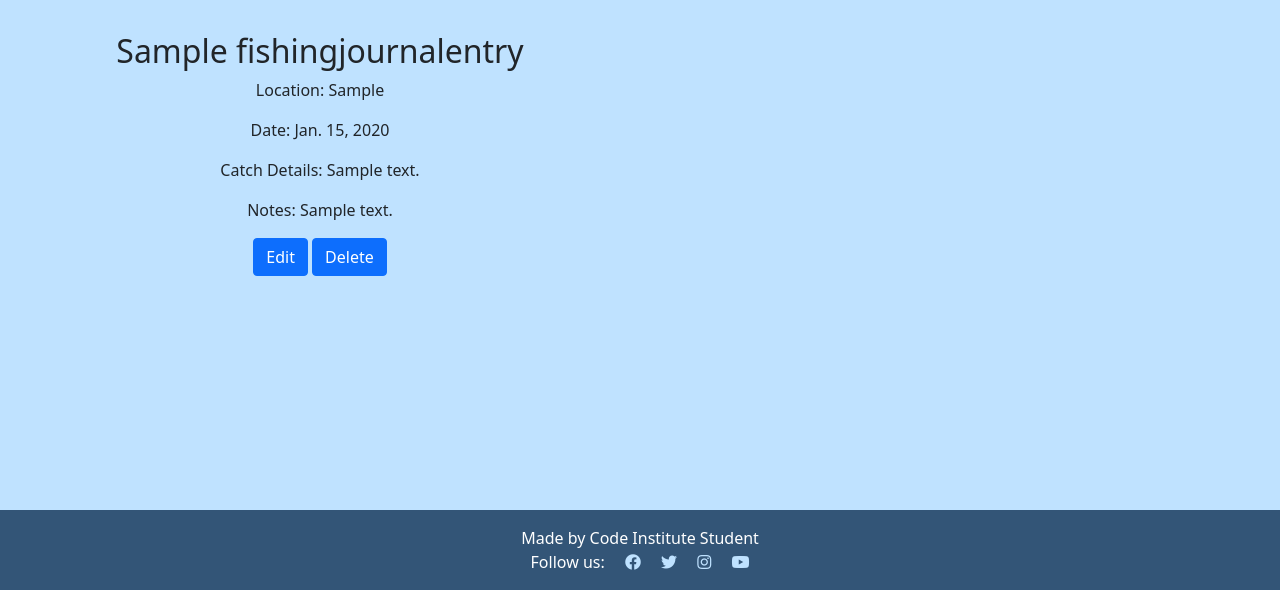
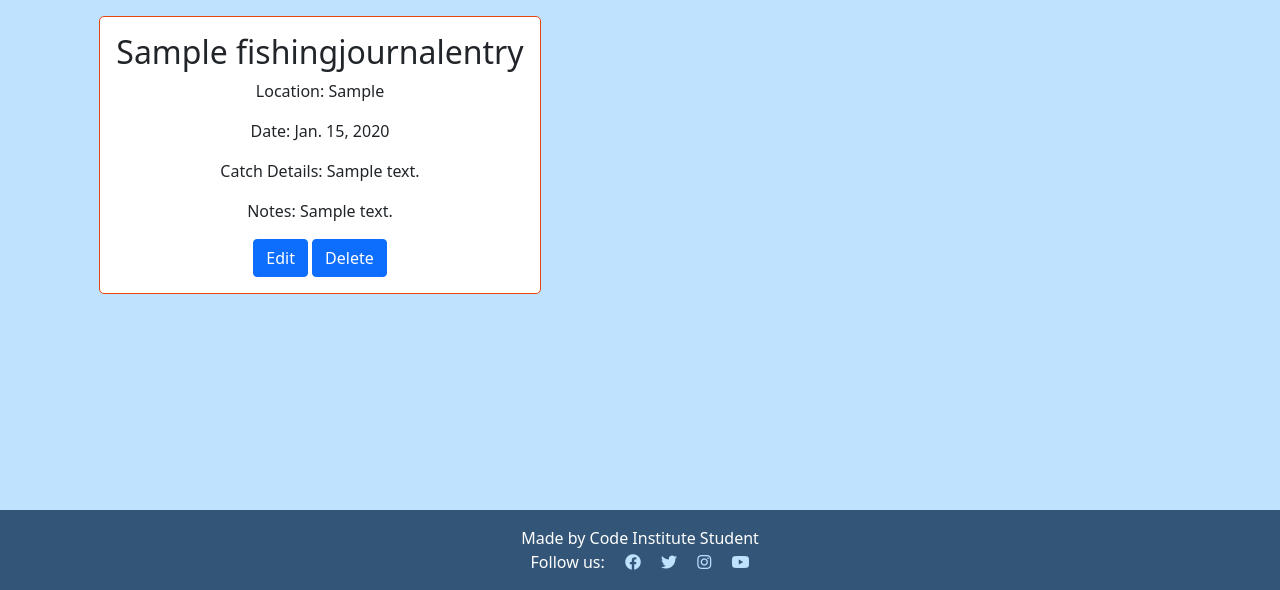
Before and after one commit to Pierreslag/fishingblog, a Django app: page /fishing_journal/entry_base/ in a window 1280 px wide. Shown: the part 210-800 px from the top of the page. Run offline with Django 3.2, Linux system fonts and the light colour scheme; a user stored in the database is signed in; tables that the repository leaves empty hold one stand-in row (values such as "Sample post").

Commit message:
Add entry card background

```diff
--- a/static/css/style.css
+++ b/static/css/style.css
@@ -40,11 +40,6 @@ footer a {
   color: #BFE2FF;
 }
 
-/* Styling for the "sh" class */
-.sh {
-  color: #E84610;
-}
-
 /* Styling for the "thin" class */
 .thin {
   font-weight: 300;
@@ -69,6 +64,14 @@ footer a {
 .card {
   border: none;
   background-color: transparent;
+}
+
+/* Styling for entry-card */
+.entry-card {
+  display: inline-block;
+  background-color: #FFF;
+  border: 1px solid #E84610;
+  border-radius: 5px;
 }
 
 /* Styling for image containers */
```
